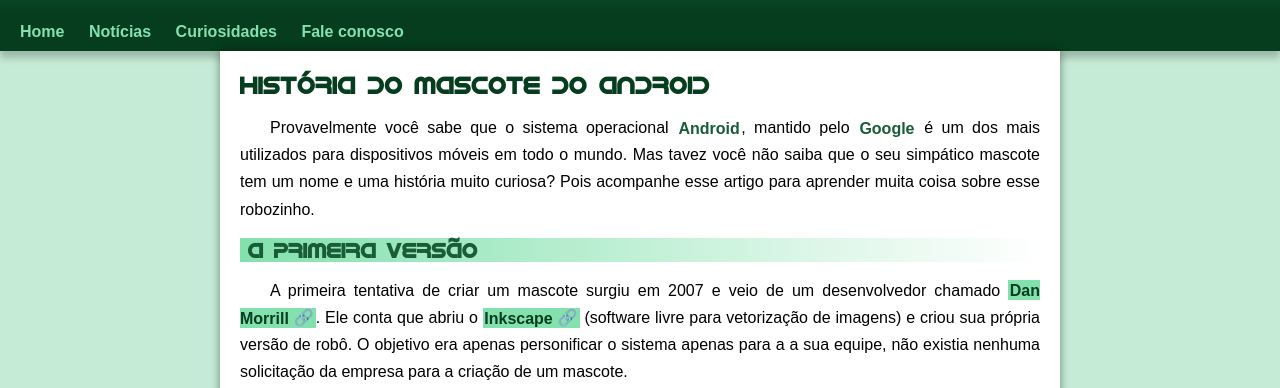
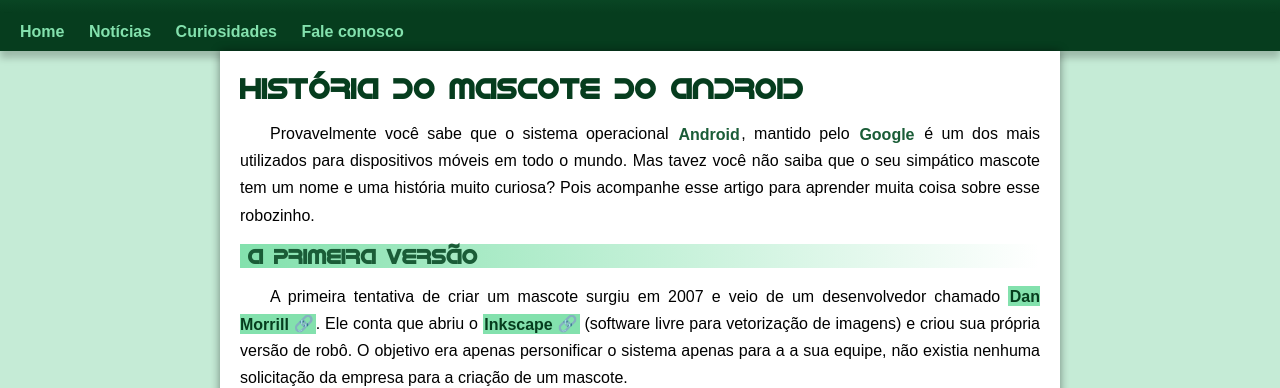
Before and after one commit to egomess/projeto-android, a plain HTML site: page index.html in a window 1280 px wide. Shown: the part 157-545 px from the top of the page. Drawn offline with Linux system fonts and the light colour scheme.

Commit message:
Update style.css

```diff
--- a/style/style.css
+++ b/style/style.css
@@ -2,11 +2,9 @@
 
 @import url('https://fonts.googleapis.com/css2?family=Bebas+Neue&family=Sacramento&display=swap');
 
-
-
 @font-face {
     font-family: android;
-    src: url('../fontes/idroid.otf') format('opentype');
+    src: url('/fontes/idroid.otf') format('opentype');
     font-weight: normal;
 }
 
@@ -62,7 +60,7 @@ header > p{
     padding-right: 10px;
     padding-left: 10px;
     margin: auto;
-    padding-bottom: 20px;
+    padding-bottom: 35px;
     text-shadow: 2px 2px 0px rgba(0, 0, 0, 0.267);
 }
 
@@ -100,6 +98,8 @@ main{
 main h1{
     color: var(--cor5);
     font-family: var(--fonte-android);
+    font-size: 1.8em;
+    text-align: justify;
 }
 
 main h2{
```
